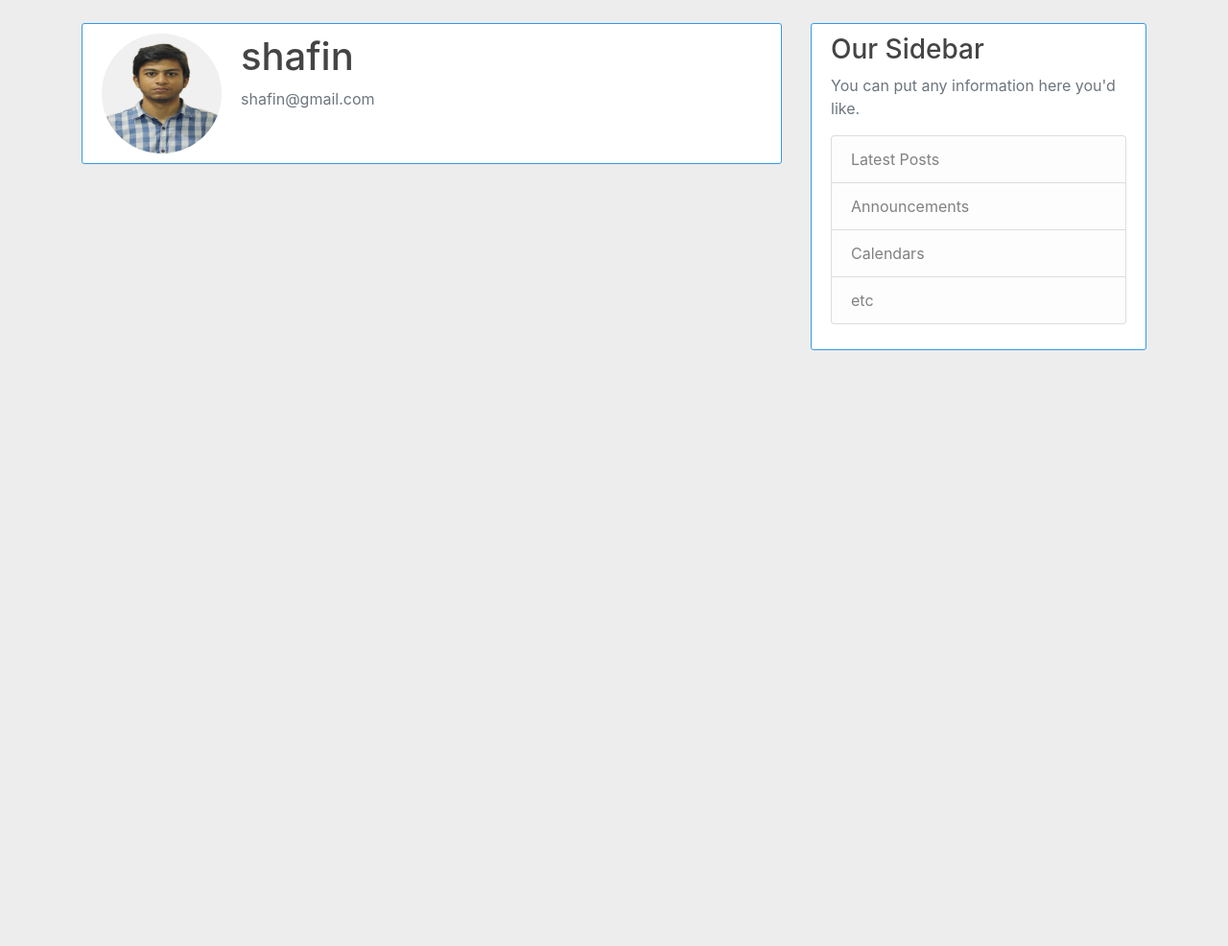
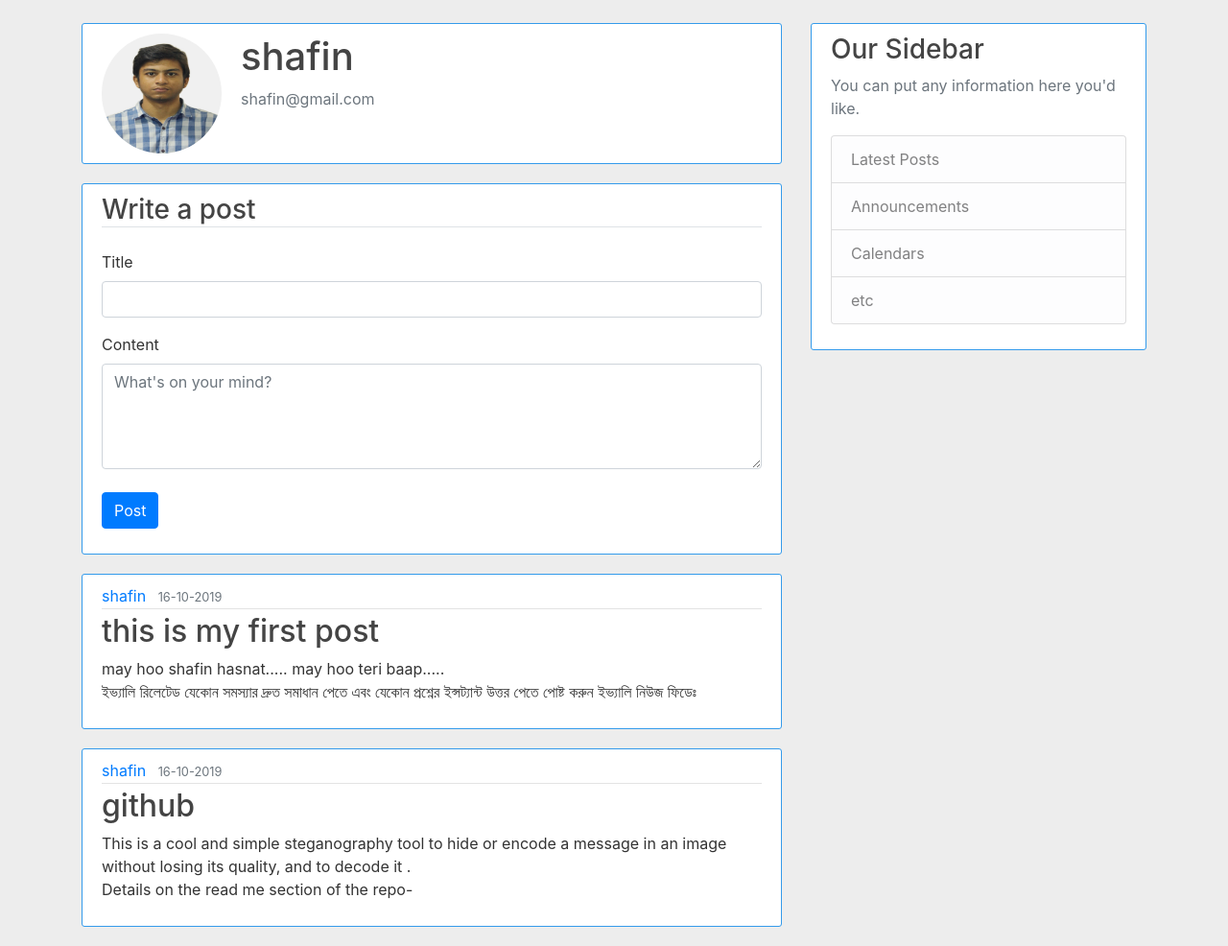
Before and after one commit to shafinhasnat/Dynamic-blog-site-with-Flask, a Flask app: page /account in a window 1280 px wide. Shown: the part 56-1042 px from the top of the page at 96% size. Before the commit the page ends 421 px from the top, so only its background shows below. Run offline with Flask 2, Linux system fonts and the light colour scheme; a user stored in the database is signed in; data comes from the database, SQL or seed files in the repository; both versions use the stored data as it was after the commit; some libraries are stand-ins or nearby versions.

Commit message:
first test commit

```diff
--- a/flaskblog/forms.py
+++ b/flaskblog/forms.py
@@ -1,5 +1,5 @@
 from flask_wtf import FlaskForm
-from wtforms import StringField, PasswordField, SubmitField,BooleanField
+from wtforms import StringField ,TextAreaField, PasswordField, SubmitField,BooleanField
 from wtforms.validators import DataRequired,Length,Email,EqualTo,ValidationError
 from flaskblog.models import *
 from flask_wtf.file import FileField, FileRequired, FileAllowed
@@ -24,4 +24,9 @@ class LoginForm(FlaskForm):
     email = StringField('Email', validators=[DataRequired(), Email()])
     password = PasswordField('Password', validators=[DataRequired(), Length(min=5, max=50)])
     remember = BooleanField('Remember Me')
-    submit = SubmitField('signup')
+    submit = SubmitField('Login')
+
+class PostForm(FlaskForm):
+    title = StringField('Title',validators =[Length(max=100)])
+    content = TextAreaField('Content', validators=[DataRequired()])
+    submit = SubmitField('Post')
--- a/flaskblog/routes.py
+++ b/flaskblog/routes.py
@@ -1,6 +1,6 @@
 from flask import Flask, escape, request, render_template,flash,redirect,url_for
 from flaskblog import app,db,bcrypt
-from flaskblog.forms import LoginForm, SignupForm
+from flaskblog.forms import LoginForm, SignupForm, PostForm
 from flaskblog.models import User, Post
 from flask_login import login_user,LoginManager,current_user,logout_user,login_required
 from PIL import Image
@@ -55,20 +55,39 @@ def logout():
     logout_user()
     return redirect(url_for('home'))
 
-@app.route('/account')
+
+# def make_post():
+#     form = PostForm()
+#     if form.validate_on_submit():
+#         post = Post(title = form.title.data, content = 'form.content.data',user_id=current_user.id)
+#         db.session.add(post)
+#         db.session.commit()
+#         return redirect(url_for('home'))
+
+@app.route('/account',methods=['GET','POST'])
 @login_required
 def account():
+    form = PostForm()
+    if form.validate_on_submit():
+        post = Post(title = form.title.data, content = form.content.data,user_id=current_user.id)
+        db.session.add(post)
+        db.session.commit()
+        return redirect(url_for('home'))
+    # make_post()
     image_file = url_for('static', filename='profile_pic/' + current_user.image_file)
-    return render_template('account.html',title=current_user.username, image_file=image_file)
+    posts = Post.query.filter_by(user_id=current_user.id)
+    return render_template('account.html',title=current_user.username, image_file=image_file, form=form,posts=posts)
 
 
-@app.route('/blog/<string:blog_id>')
-def blogpost(blog_id):
-    return 'This is the blog post number '+ blog_id
 
-@app.route('/')
+
+@app.route('/',methods=['GET','POST'])
 def home():
-    dictionary=[{'Title':'Lorem ipsam','Author':'Shafin Hasnat', 'Date':'10-10-10' ,'Content':'abba mma' },
-                {'Title':'Ipsum Lorem','Author':'Aseer Arman','Date':'10-12-10' ,'Content':'abba amma nana'}]
-    lists=['shafin','hasnat','aseer','arman']
-    return render_template('webpage.html', title='home',author='Aseer Arman',weather='rainy',posts=dictionary,lists=lists)
+    form = PostForm()
+    if form.validate_on_submit():
+        post = Post(title = form.title.data, content = form.content.data,user_id=current_user.id)
+        db.session.add(post)
+        db.session.commit()
+        return redirect(url_for('home'))
+    posts = Post.query.all()
+    return render_template('home.html', title='home',form=form, posts=posts)
--- a/flaskblog/templates/account.html
+++ b/flaskblog/templates/account.html
@@ -10,4 +10,55 @@
 		</div>
 	</div>
 </div>
+
+<div class='content-section'>
+	<form method="POST" action="">
+    {{ form.hidden_tag() }}
+    <h3 class="border-bottom mb-4">Write a post</h3>
+		<div class="form-group">
+		                    {{ form.title.label(class="form-control-label") }}
+
+		                    {% if form.title.errors %}
+		                        {{ form.title(class="form-control form-control-lg is-invalid") }}
+		                        <div class="invalid-feedback">
+		                            {% for error in form.title.errors %}
+		                                <span>{{ error }}</span>
+		                            {% endfor %}
+		                        </div>
+		                    {% else %}
+		                        {{ form.title(class="form-control", placeholder="") }}
+		                    {% endif %}
+
+		</div>
+		<div class="form-group">
+		                    {{ form.content.label(class="form-control-label") }}
+
+		                    {% if form.content.errors %}
+		                        {{ form.content(class="form-control form-control-lg is-invalid") }}
+		                        <div class="invalid-feedback">
+		                            {% for error in form.content.errors %}
+		                                <span>{{ error }}</span>
+		                            {% endfor %}
+		                        </div>
+		                    {% else %}
+		                        {{ form.content(class="form-control",  rows="4", placeholder="What's on your mind?") }}
+		                    {% endif %}
+		 </div>
+		 <div class="form-group">
+	    {{ form.submit(class="btn btn-primary mt-2") }}
+	    </div>
+	</form>
+</div>
+{% for post in posts%}
+        <article class="media content-section">
+          <div class="media-body">
+            <div class="article-metadata">
+              <a class="mr-2" href="#">{{ post.author.username }}</a>
+              <small class="text-muted">{{ post.date_posted.strftime('%d-%m-%Y') }}</small>
+            </div>
+            <h2><a class="article-title" href="#">{{ post.title }}</a></h2>
+            <p class="article-content">{{ post.content }}</p>
+          </div>
+        </article>
+{% endfor %}
 {% endblock %}
```
Also changed, not shown: flaskblog/templates/home.html (added, +55 -0 lines), flaskblog/templates/webpage.html (deleted, +0 -16 lines), requirements.txt (added, +20 -0 lines), flaskblog/site.db, flaskblog/static/profile_pic/profile_pic_07052f79cf754f18_download.png (added), flaskblog/static/profile_pic/profile_pic_141b0c9fcac41e90_71777770_10206034593541659_7001612512927940608_n.jpg (added), flaskblog/static/profile_pic/profile_pic_1791a5246f372c47_72641266_255186848775302_8910502945154400256_n.jpg (added), flaskblog/static/profile_pic/profile_pic_9545433b4258c74d_download.png (added), 2 other files.
